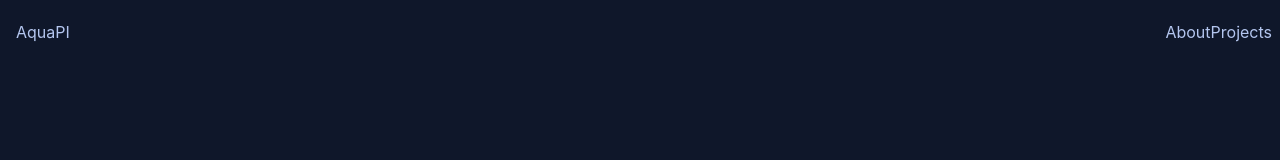
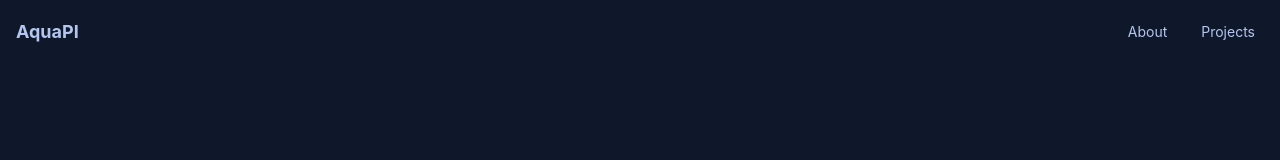
Before and after one commit to aquapi/portfolio, a Next.js app: page / in a window 1280 px wide. Shown: the top 160 px of the page. Built offline with nearby package versions, Linux system fonts and the light colour scheme.

Commit message:
Add loader to load missing styles

```diff
--- a/components/Button.tsx
+++ b/components/Button.tsx
@@ -1,15 +1,24 @@
-export type ButtonType =  "primary" | "secondary" | "accent" | "ghost" | "link";
+import { useContext } from "react";
+import { Context } from "./Loader";
 
-function Button({ type, children, normalCase = true }: { type?: ButtonType, children?: React.ReactNode, normalCase?: boolean }) {
-    let className = "btn";
+export type Variant = "primary" | "secondary" | "accent" | "ghost" | "link";
+export interface Props extends React.DetailedHTMLProps<React.ButtonHTMLAttributes<HTMLButtonElement>, HTMLButtonElement> {
+    variant?: Variant,
+    children?: React.ReactNode
+};
 
-    if (type)
-        className += " btn-" + type;
+function Button({ variant, children, className, ...rest }: Props) {
+    if (!className)
+        className = "btn";
+    else
+        className += " btn";
 
-    if (normalCase)
-        className += " normal-case";
+    if (variant) {
+        const variantName = "btn-" + variant;
+        className += " " + variantName;
+    }
 
-    return <button className={className}>{children}</button>
+    return <button className={className} {...rest}>{children}</button>
 }
 
 export default Button;
--- /dev/null
+++ b/components/Loader.tsx
@@ -0,0 +1,31 @@
+import React, { useState } from "react";
+
+export type ContextType = {
+    value: string[],
+    addValue(...v: string[]): void;
+}
+
+export const Context = React.createContext<ContextType>({
+    value: [],
+    addValue() {}
+});
+
+export interface Props {
+    children: React.ReactNode;
+}
+
+function Loader({ children }: Props) {
+    const [loadsValue, setLoadsValue] = useState<string[]>([]);
+
+    return <Context.Provider value={{
+        value: loadsValue,
+        addValue: (...v) => setLoadsValue(
+            Array.from(new Set([...v, ...loadsValue]))
+        )
+    }}>
+        {loadsValue.map(v => <span className={v} key={v}></span>)}
+        <>{children}</>
+    </Context.Provider>
+}
+
+export default Loader;
--- a/pages/_app.tsx
+++ b/pages/_app.tsx
@@ -1,8 +1,15 @@
-import "../styles/globals.scss";
+import "../styles/app.scss";
 import type { AppProps } from "next/app";
+import Loader, { Context } from "../components/Loader";
+import { useContext } from "react";
 
 function App({ Component, pageProps }: AppProps) {
-	return <Component {...pageProps} />;
+	const ctx = useContext(Context);
+	ctx.addValue("btn-ghost");
+
+	return <Loader>
+		<Component {...pageProps} />
+	</Loader>;
 }
 
 export default App;
--- a/pages/index.tsx
+++ b/pages/index.tsx
@@ -3,10 +3,10 @@ import Button from "../components/Button";
 
 const Home: NextPage = () => {
 	return <div className="navbar bg-base-100 display-flex justify-between pl-4">
-		<h2>AquaPI</h2>
+		<h3>AquaPI</h3>
 		<div>
-			<Button type="ghost">About</Button>
-			<Button type="ghost">Projects</Button>
+			<Button variant="ghost">About</Button>
+			<Button variant="ghost">Projects</Button>
 		</div>
 	</div>;
 }
--- a/postcss.config.js
+++ b/postcss.config.js
@@ -1,6 +1,3 @@
 module.exports = {
-	plugins: {
-		tailwindcss: {},
-		autoprefixer: {},
-	},
+	plugins: ["tailwindcss", "autoprefixer"],
 }
--- /dev/null
+++ b/styles/app.scss
@@ -0,0 +1,60 @@
+@use "utils";
+
+// Other styles
+html,
+body {
+	padding: 0;
+	margin: 0;
+	font-family: -apple-system, BlinkMacSystemFont, Segoe UI, Roboto, Oxygen,
+		Ubuntu, Cantarell, Fira Sans, Droid Sans, Helvetica Neue, sans-serif;
+
+	#__next {
+		a {
+			color: inherit;
+			text-decoration: none;
+		}
+
+		@include utils.fullScreen;
+
+		button {
+			font-weight: initial !important;
+		}
+	}
+}
+
+* {
+	box-sizing: border-box;
+	text-transform: none !important;
+}
+
+// Tailwind
+@tailwind base;
+@tailwind components;
+@tailwind utilities;
+
+// Redefine base head tags
+@layer base {
+	h1 {
+		@apply text-2xl font-bold;
+	}
+
+	h2 {
+		@apply text-xl font-bold;
+	}
+
+	h3 {
+		@apply text-lg font-bold;
+	}
+
+	h4 {
+		@apply text-base font-bold;
+	}
+
+	h5 {
+		@apply text-sm font-bold;
+	}
+
+	h6 {
+		@apply text-xs font-bold;
+	}
+}
--- a/styles/globals.scss
+++ /dev/null
@@ -1,37 +0,0 @@
-@use "utils";
-
-@tailwind base;
-@tailwind components;
-@tailwind utilities;
-
-html,
-body {
-	padding: 0;
-	margin: 0;
-	font-family: -apple-system, BlinkMacSystemFont, Segoe UI, Roboto, Oxygen,
-		Ubuntu, Cantarell, Fira Sans, Droid Sans, Helvetica Neue, sans-serif;
-
-	a {
-		color: inherit;
-		text-decoration: none;
-	}
-
-	#__next {
-		@include utils.fullScreen;
-	}
-}
-
-* {
-	box-sizing: border-box;
-}
-
-// @media (prefers-color-scheme: dark) {
-// 	html {
-// 		color-scheme: dark;
-// 	}
-
-// 	body {
-// 		color: white;
-// 		background: black;
-// 	}
-// }
--- a/tailwind.config.js
+++ b/tailwind.config.js
@@ -3,8 +3,8 @@
  */
 module.exports = {
 	content: [
-		"./node_modules/flowbite-react/**/*.js",
 		"./pages/**/*.{ts,tsx}",
+		"./components/**/*.{ts,tsx}",
 		"./public/**/*.html",
 	],
 	plugins: [
```
